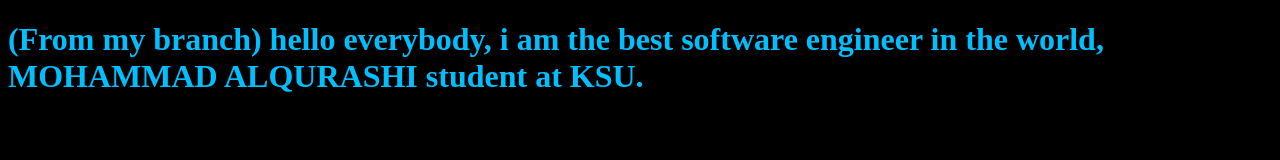
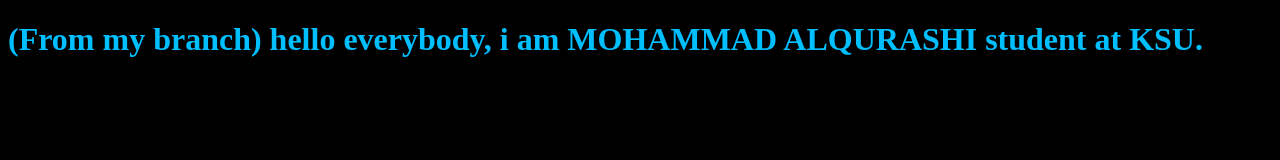
Before and after one commit to FZXWW/myProject, a plain HTML site: page index.html in a window 1280 px wide. Drawn offline with Linux system fonts and the light colour scheme.

Commit message:
made some edit in text

```diff
--- a/index.html
+++ b/index.html
@@ -7,7 +7,7 @@
     <link rel="stylesheet" href="style.css">
 </head>
 <body>
-    <h1> (From my branch) hello everybody, i am the best software engineer in the world, MOHAMMAD ALQURASHI student at KSU. </h1>
+    <h1> (From my branch) hello everybody, i am MOHAMMAD ALQURASHI student at KSU. </h1>
     <script src = "app.js"></script>
 </body>
 </html>
```
